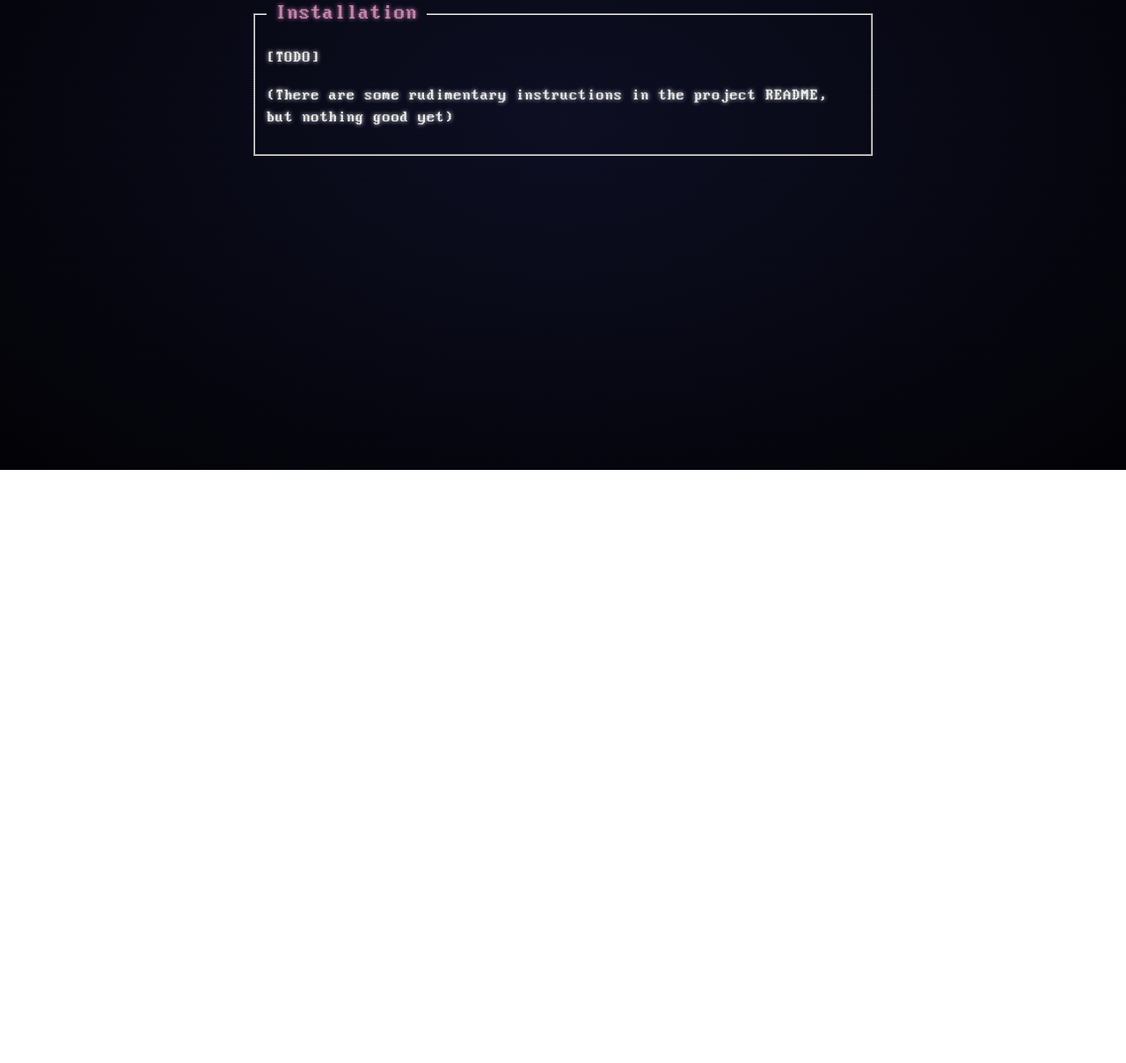
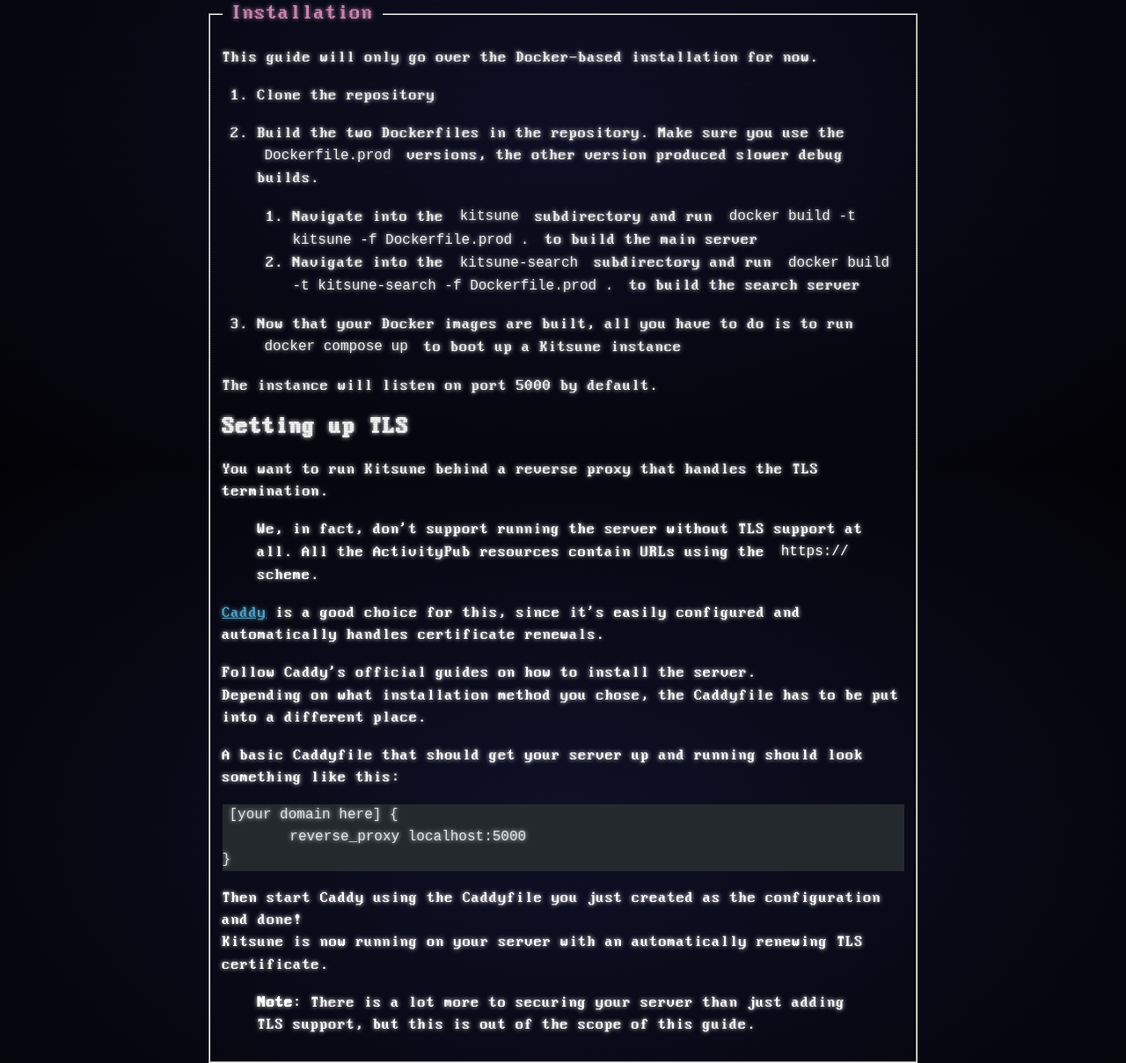
Before and after one commit to kitsune-soc/kitsune-soc.github.io, an Astro site: page /installation in a window 1280 px wide. Shown: the part 266-1474 px from the top of the page at 88% size. Before the commit the page ends 800 px from the top, so only its background shows below. Built offline with nearby package versions, Linux system fonts and the light colour scheme; Astro itself is replaced by a stand-in of ours; code samples lack their colours.

Commit message:
add placeholder for better installation guide, adjust styling

````diff
--- a/src/layouts/Layout.astro
+++ b/src/layouts/Layout.astro
@@ -30,10 +30,10 @@
 
     html {
         font-family: 'BlockZone';
+        font-size: large;
         background: radial-gradient($dark1, black 120%) no-repeat fixed;
         color: white;
         text-shadow: 0 0 5px white;
-        font-size: large;
     }
 
     html::after {
@@ -56,7 +56,7 @@
     body {
         margin: auto;
         padding: 1.5rem;
-        max-width: 70ch;
+        max-width: 80ch;
     }
 
     a {
--- a/src/layouts/Page.astro
+++ b/src/layouts/Page.astro
@@ -28,6 +28,10 @@
 <style lang="scss" is:global>
     @use '../styles/colours' as *;
 
+    code {
+        padding: 0.2em 0.5em;
+    }
+
     fieldset {
         margin-bottom: 20px;
 
--- a/src/pages/installation.mdx
+++ b/src/pages/installation.mdx
@@ -6,8 +6,40 @@
 <fieldset>
 <legend>Installation</legend>
 
-[TODO]
+This guide will only go over the Docker-based installation for now.
 
-(There are some rudimentary instructions in the project README, but nothing good yet)
+1. Clone the repository
+2. Build the two Dockerfiles in the repository. Make sure you use the `Dockerfile.prod` versions, the other version produced slower debug builds.
+
+    1. Navigate into the `kitsune` subdirectory and run `docker build -t kitsune -f Dockerfile.prod .` to build the main server
+    2. Navigate into the `kitsune-search` subdirectory and run `docker build -t kitsune-search -f Dockerfile.prod .` to build the search server
+
+3. Now that your Docker images are built, all you have to do is to run `docker compose up` to boot up a Kitsune instance
+
+The instance will listen on port 5000 by default.
+
+## Setting up TLS
+
+You want to run Kitsune behind a reverse proxy that handles the TLS termination.
+
+> We, in fact, don't support running the server without TLS support at all. All the ActivityPub resources contain URLs using the `https://` scheme.
+
+[Caddy](https://caddyserver.com/v2) is a good choice for this, since it's easily configured and automatically handles certificate renewals.
+
+Follow Caddy's official guides on how to install the server.
+Depending on what installation method you chose, the Caddyfile has to be put into a different place.
+
+A basic Caddyfile that should get your server up and running should look something like this:
+
+```
+[your domain here] {
+	reverse_proxy localhost:5000
+}
+```
+
+Then start Caddy using the Caddyfile you just created as the configuration and done!
+Kitsune is now running on your server with an automatically renewing TLS certificate.
+
+> **Note**: There is a lot more to securing your server than just adding TLS support, but this is out of the scope of this guide.
 
 </fieldset>
--- a/src/styles/_blockzone.scss
+++ b/src/styles/_blockzone.scss
@@ -53,5 +53,6 @@
 
 @font-face {
     font-family: 'BlockZone';
-    src: url('/BlockZone.ttf') format('truetype');
+    src: local('BlockZone'), url('/BlockZone.ttf') format('truetype');
+    font-display: swap;
 }
````
